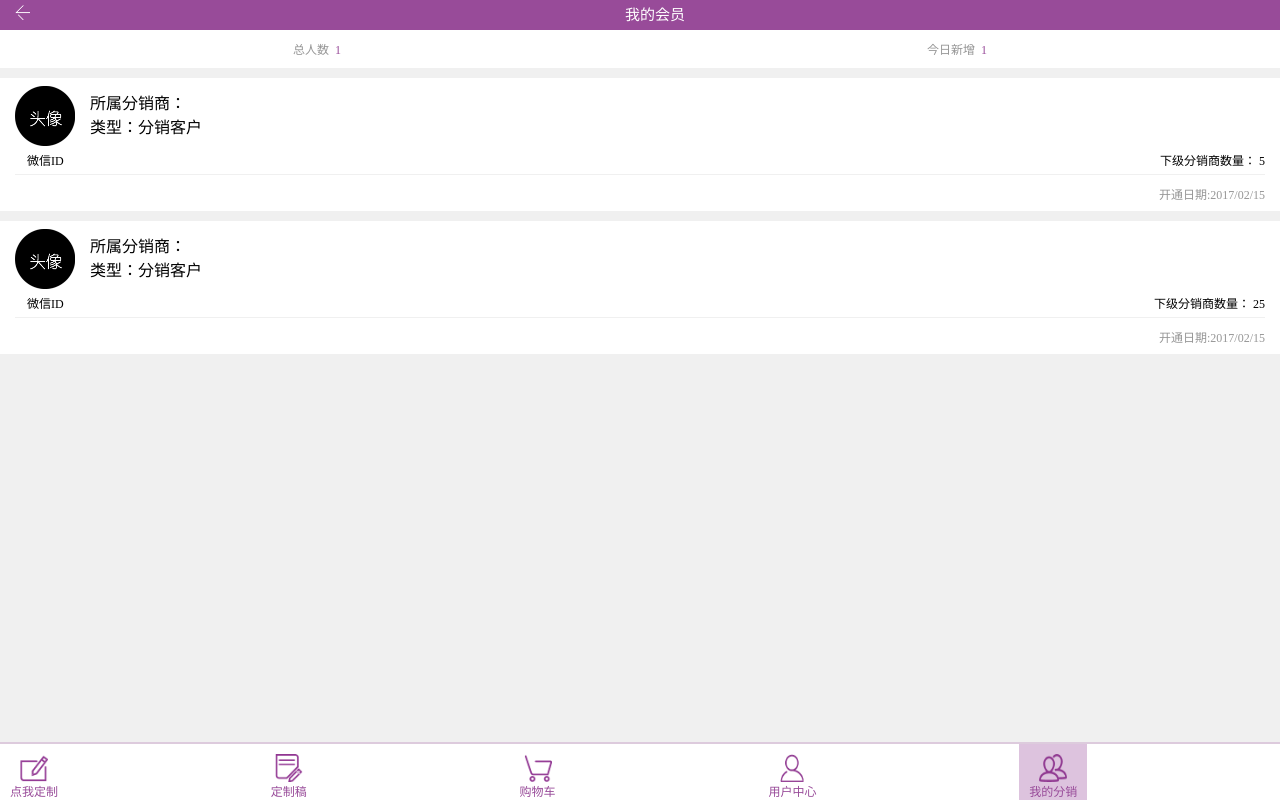
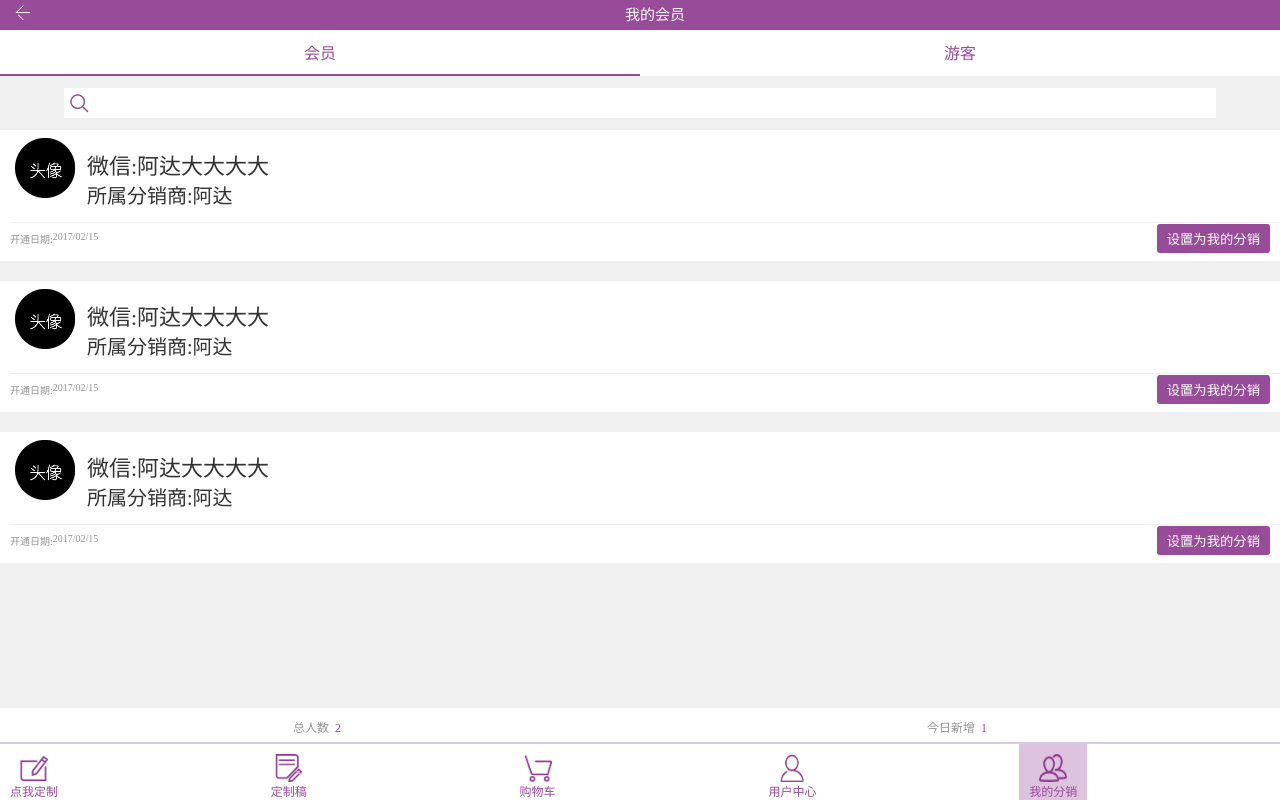
Before and after one commit to freddyhuang/zhidingzhi, a PHP site: page /zidingzhi.com/mymember.html in a window 1280 px wide. Run offline with PHP 8.4, Linux system fonts and the light colour scheme.

Commit message:
修改会员分销页面

```diff
--- a/zidingzhi.com/css/mymember.css
+++ b/zidingzhi.com/css/mymember.css
@@ -9,6 +9,11 @@ body{
 }
 /*头部str*/
 header{
+	position: fixed;
+	top: 0;
+	left: 0;
+	z-index: 2;
+	width: 100%;
 	height: 30px;
 	width: 100%;
 	line-height: 30px;
@@ -25,6 +30,32 @@ header{
 	font-size: 15px;
 	font-family: "youyuan";
 	margin: 0 auto;
+}
+nav{
+	width: 100%;
+	background: #fff;
+	position: fixed;
+	top: 30px;
+	left: 0;
+	z-index: 2;
+}
+.active{
+	border-bottom: 2px solid #984B99;
+}
+.topTab{
+	width:100%;
+	display: flex;
+	display: -webkit-flex;
+	justify-content: space-around;
+	-webkit-justify-content: space-around;
+	color: #984B99;
+	font-size:16px;
+	font-family: "youyuan";
+}
+.topTab li{
+	text-align: center;
+	padding: 10px 0;
+	flex: 1;
 }
 .footer{
 	width: 100%;
@@ -62,15 +93,54 @@ header{
 	color: #fff;
 }
 /*尾部end*/
-
+/*搜索*/
+.search{
+	width: 90%;
+	margin: 0 auto;
+	height: 30px;
+	line-height: 30px;
+	background: #fff;
+	position: relative;
+	top: 53px;
+	z-index: 1;
+}
+#searchIcon{
+	position: absolute;
+	top: 50%;
+	left: 5px;
+	transform: translateY(-50%);
+	z-index: 1;
+}
+#distributorSearch{
+	outline: #984B99;
+	height: 30px;
+	line-height: 30px;
+	margin: 0px auto;
+	background: #fff;
+	position: absolute;
+	top: 50%;
+	left: 0px;
+	transform: translateY(-50%);
+	padding-left: 27px;
+}
 /*内容*/
 .distributorNum{
+	position: fixed;
+	bottom: 54px;
+	left: 0;
+	width: 100%;
 	background: #fff;
 	padding:  10px 0;
 	display: -webkit-flex;
 	display: -ms-flexbox;
 	justify-content: space-around;
 	align-items: center;
+}
+.distriR{
+	display: -webkit-flex;
+	flex-direction: column;
+	margin-left: 10px;
+	margin-top: 10px;
 }
 .distributorNum p{
 	color: #969696;
@@ -81,46 +151,68 @@ header{
 
 .distributorItem{
 	background: #fff;
-	margin-top: 10px;
+	margin-top: 20px;
 	padding: 8px 0;
+}
+.margin65{
+	margin-top: 65px!important;
 }
 .distributorItemBox{
 	display: -webkit-flex;
 	flex-direction: column;
 	justify-content: space-between;
-	margin: 0 15px;
+	padding: 0 15px 8px;
 }
 .distriHead{
 	display: -webkit-flex;
-	align-items: center;
+}
+.distriHead p{
+	font-size: 20px;
+	color: #000000;
 }
 .distriTxt{
 	display: -webkit-flex;
 	justify-content: space-between;
+	flex-direction: column;
 	margin-left: 12px;
-	margin-top: 5px;
 	padding-bottom: 5px;
+	margin-top: 10px;
 }
-.mymember{
-	display: -webkit-flex;
-	flex-direction: column;
-	margin-left:15px;
+.distriTxt p{
+	color: #333;
 }
-.mymember p{
-	font-size: 16px;
-	line-height: 24px;
+.distriTxt p:nth-child(1){
+	font-size: 22px;
 }
 .distriBottom{
+ 	margin-left: 10px;
 	display: -webkit-flex;
 	justify-content: space-between;
-	padding: 10px 0 0px;
+	align-items: center;
+	padding: 1px 0 0;
 	border-top: 1px solid rgb(240,240,240);
 	color: #969696;
 	flex-wrap: nowrap;
 }
 .distriBottomLeft{
 	display: -webkit-flex;
-	justify-content: flex-end;
-	flex: 2;
+	font-size: 10px;
 	flex-wrap: nowrap;
 }
+.distriR p:nth-child(1){
+	font-size: 17px;
+	margin-bottom: 5px;
+}
+.cancelDistri{
+	margin-right: 10px;
+}
+.cancelDistriBtn{
+	color: #fff;
+	padding: 5px 10px;
+	background: #984B99;
+	border-radius: 3px;
+	outline: none;
+}
+.endTime{
+	margin-left: 5px;
+}
--- a/zidingzhi.com/mymember.html
+++ b/zidingzhi.com/mymember.html
@@ -14,31 +14,47 @@
 			</div>
 			<div class="addressTxt">我的会员</div>
 		</header>
+		<div style="height: 35px;"></div>
+		<nav>
+			<ul class="topTab">
+				<li class="active">会员</li>
+				<li >游客</li>
+			</ul>
+		</nav>
+		<!--
+        	搜索
+        -->
+        <div class="search">
+       		<img src="images/search.png" width="20px" height="20px" id="searchIcon"/>
+        	<input type="text" id="distributorSearch"/>
+        </div>
 			<!--
         	内容部分
         -->
+
 		<div class="distributorNum">
-			<p>总人数 &nbsp;<b>1</b></p>
+			<p>总人数 &nbsp;<b>2</b></p>
 			<p>今日新增 &nbsp;<b>1</b></p>
 		</div>
 
-		<section class="distributorItem">
+		<section class="distributorItem margin65">
 			<div class="distributorItemBox">
 				<div class="distriHead">
 					<img src="images/Mydistributor/wxhead_03.png" width="60px" height="60px"/>
-					<div class="mymember">
-						<P>所属分销商：</P>
-						<p>类型：分销客户</p>
+					<div class="distriTxt">
+						<p>微信:阿达大大大大</p>
+						<p>所属分销商:阿达</p>
 					</div>
 				</div>
-				<div class="distriTxt">
-					<p>微信ID</p>
-					<p>下级分销商数量： 5</p>
 			</div>
 			<div class="distriBottom">
 				<div class="distriBottomLeft">
-						<P>开通日期:2017/02/15</P>
+					<p>开通日期:</p>
+					<P>2017/02/15</P>
+
 				</div>
+				<div class="cancelDistri">
+					<button class="cancelDistriBtn" onclick="setDistributor()">设置为我的分销</button>
 				</div>
 			</div>
 		</section>
@@ -46,22 +62,47 @@
 			<div class="distributorItemBox">
 				<div class="distriHead">
 					<img src="images/Mydistributor/wxhead_03.png" width="60px" height="60px"/>
-					<div class="mymember">
-						<P>所属分销商：</P>
-						<p>类型：分销客户</p>
+					<div class="distriTxt">
+						<p>微信:阿达大大大大</p>
+						<p>所属分销商:阿达</p>
 					</div>
 				</div>
-				<div class="distriTxt">
-					<p>微信ID</p>
-					<p>下级分销商数量： 25</p>
 			</div>
 			<div class="distriBottom">
 				<div class="distriBottomLeft">
-						<P>开通日期:2017/02/15</P>
+					<p>开通日期:</p>
+					<P>2017/02/15</P>
+
+				</div>
+				<div class="cancelDistri">
+					<button class="cancelDistriBtn" onclick="setDistributor()">设置为我的分销</button>
+				</div>
+			</div>
+		</section>
+		<section class="distributorItem">
+			<div class="distributorItemBox">
+				<div class="distriHead">
+					<img src="images/Mydistributor/wxhead_03.png" width="60px" height="60px"/>
+					<div class="distriTxt">
+						<p>微信:阿达大大大大</p>
+						<p>所属分销商:阿达</p>
 					</div>
 				</div>
 			</div>
+			<div class="distriBottom">
+				<div class="distriBottomLeft">
+					<p>开通日期:</p>
+					<P>2017/02/15</P>
+
+				</div>
+				<div class="cancelDistri">
+					<button class="cancelDistriBtn" onclick="setDistributor()">设置为我的分销</button>
+				</div>
+			</div>
 		</section>
+		<!--<div class="addDistributor">
+			+
+		</div>-->
 		<div style="height: 85px;"></div>
 		<footer>
 			<div class="footer clearfix">
@@ -87,5 +128,15 @@
 				</div>
 			</div>
 		</footer>
+		<script type="text/javascript">
+			function setDistributor(){
+			 var isSet = confirm("是否设置为我的分销商");
+			 if (isSet) {
+			 	alert('yes')
+			 } else{
+			 	alert('no')
+			 }
+			}
+		</script>
 	</body>
 </html>
```
Also changed, not shown: zidingzhi.com/Mydistributor.html (+29 -2 lines), zidingzhi.com/css/Mydistributor.css (+8 -12 lines), zidingzhi.com/css/myRebate.css (+36 -0 lines), zidingzhi.com/myRebate.html (+13 -5 lines). Lines whose indentation alone changed are shown as unchanged.
